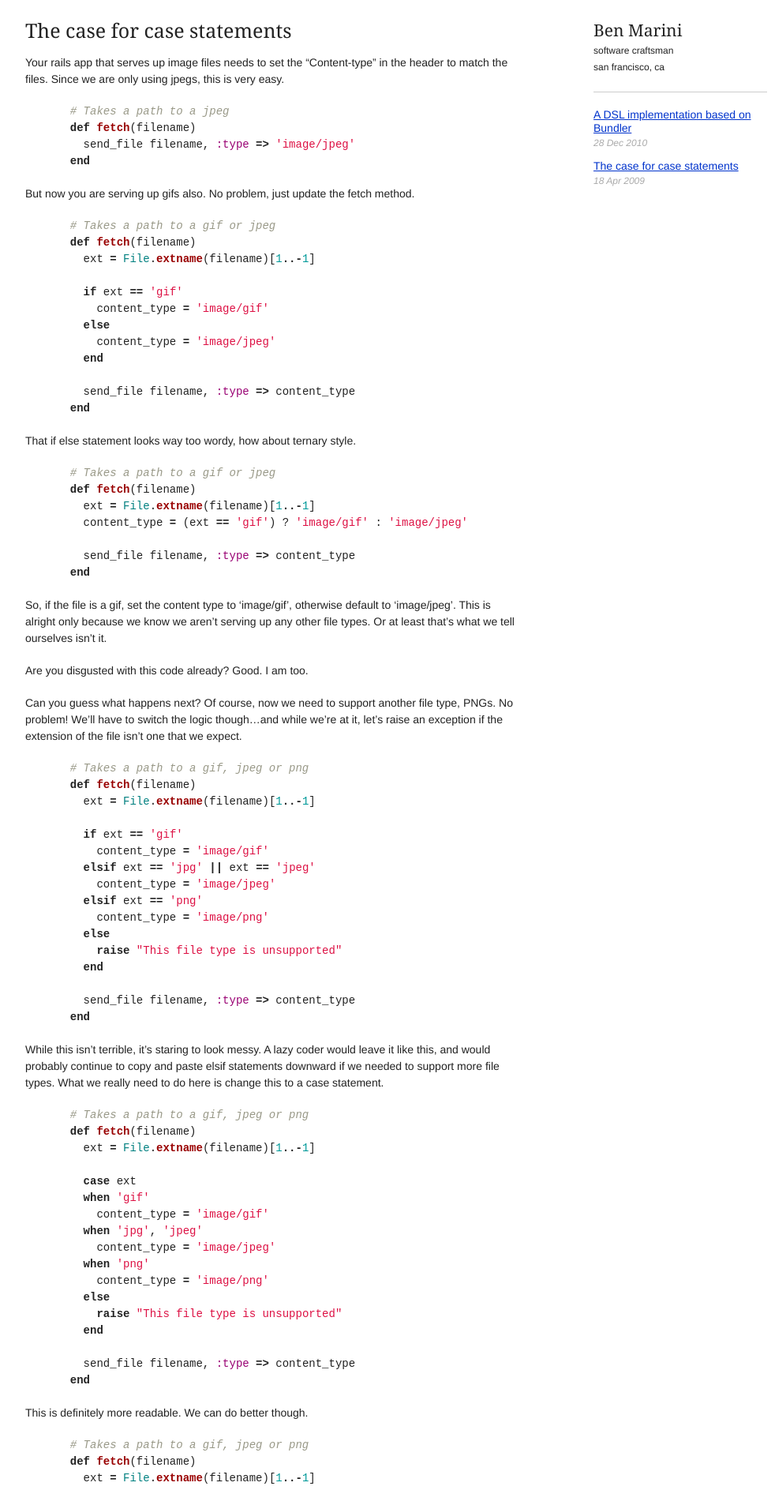
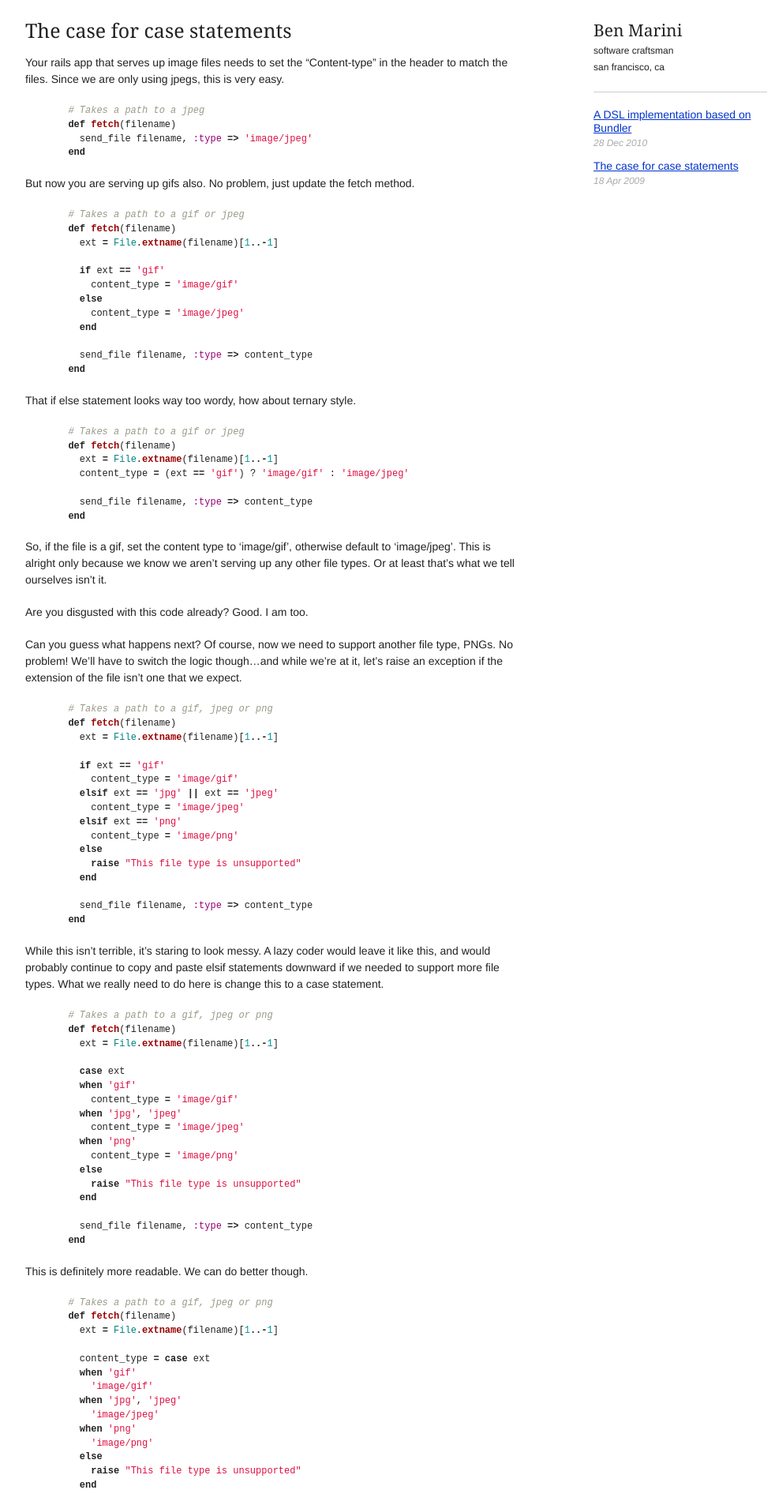
Before and after one commit to bmarini/bmarini.github.com, a Jekyll site: the page built from _posts/2009-04-18-hello-world.md, in a window 1280 px wide. Shown: the top 1906 px of the page at 79% size, without its empty margins (138-1120 px from the left). Built offline with Jekyll 4.4.1, drawn with Linux system fonts in a browser that asks for light colours.

Commit message:
Tweak code styles

```diff
--- a/css/master.css
+++ b/css/master.css
@@ -55,6 +55,14 @@ dd.date {
   font-size: 12px;
 }
 
+pre {
+  line-height: 1.2em;
+}
+
+.gist, code {
+  font-size: 12px;
+}
+
 .clearfix:after {
   visibility: hidden;
   display: block;
```
